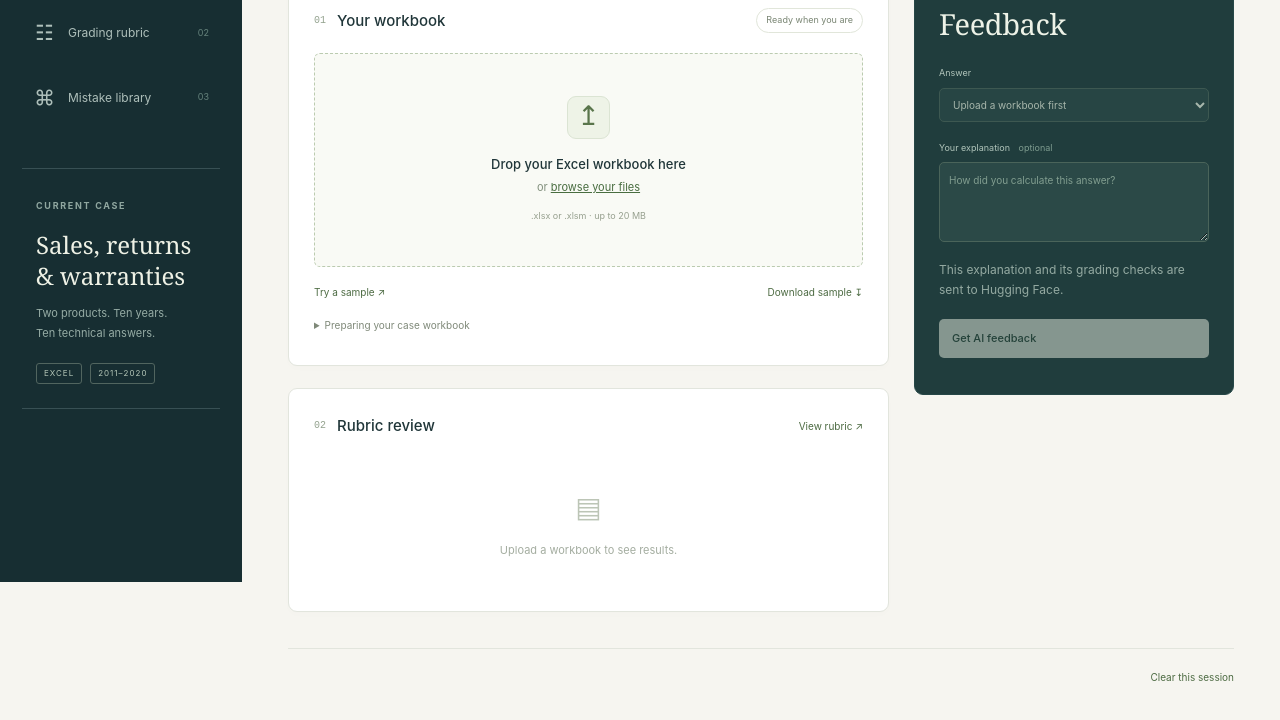
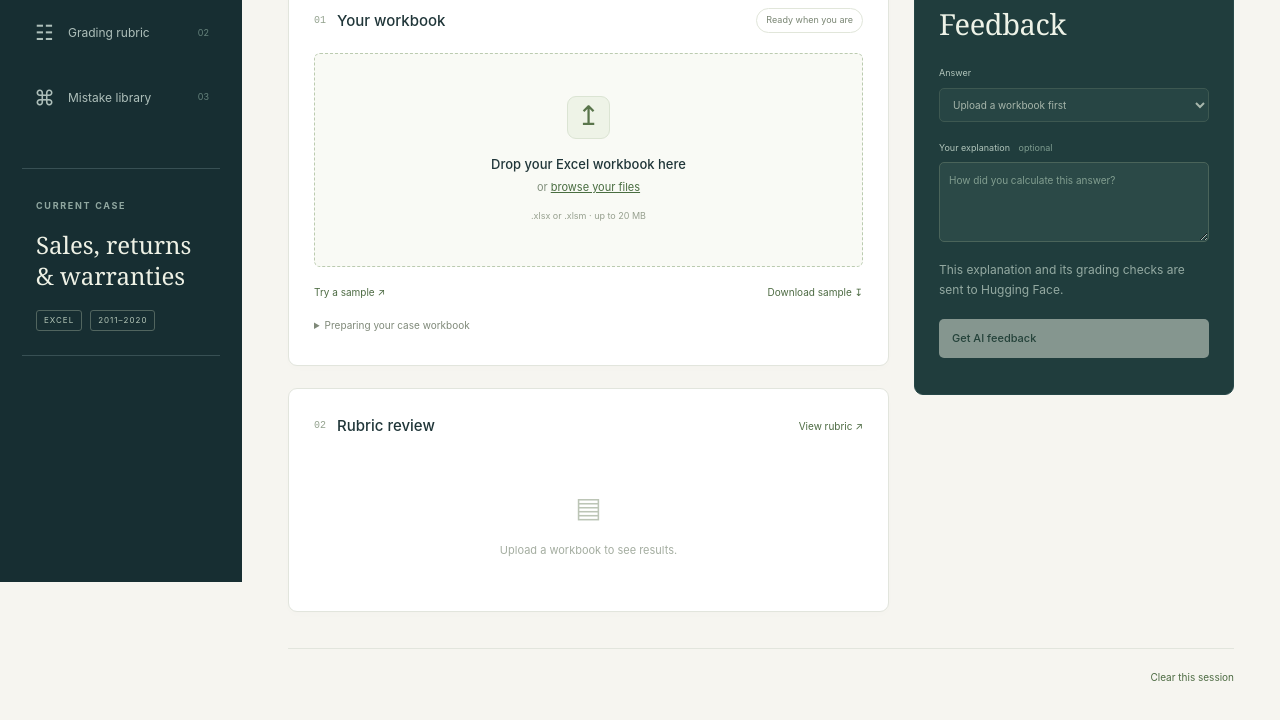
Before and after one commit to ais-2026-anonymous/scalable-accounting-analytics-sales-case, a website: page dist/index.html in a window 1280 px wide. Shown: the part 218-938 px from the top of the page. Drawn offline with Linux system fonts and the light colour scheme.

Commit message:
Remove sidebar case caption

```diff
--- a/dist/index.html
+++ b/dist/index.html
@@ -19,7 +19,7 @@
    <button class="nav-button" data-view="rubric"><span>☷</span> Grading rubric <small>02</small></button>
    <button class="nav-button" data-view="mistakes"><span>⌘</span> Mistake library <small>03</small></button>
   </nav>
-  <div class="sidebar-case"><span class="tiny-label">CURRENT CASE</span><h3>Sales, returns<br>& warranties</h3><p>Two products. Ten years.<br>Ten technical answers.</p><div class="case-tags"><span>EXCEL</span><span>2011–2020</span></div></div>
+  <div class="sidebar-case"><span class="tiny-label">CURRENT CASE</span><h3>Sales, returns<br>& warranties</h3><div class="case-tags"><span>EXCEL</span><span>2011–2020</span></div></div>
  </aside>
  <div class="main-shell">
   <header class="topbar"><div><span class="breadcrumb">ACC3000</span><span class="slash">/</span><strong id="current-view">Workbook review</strong></div><span class="local-tag"><span class="privacy-dot"></span> PRACTICE</span></header>
```
